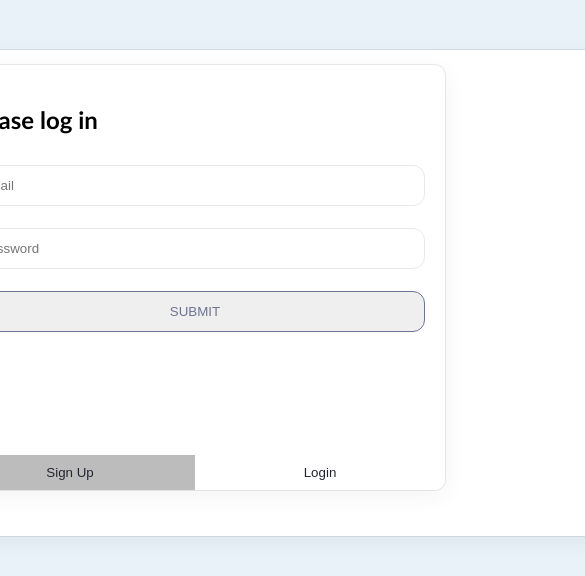
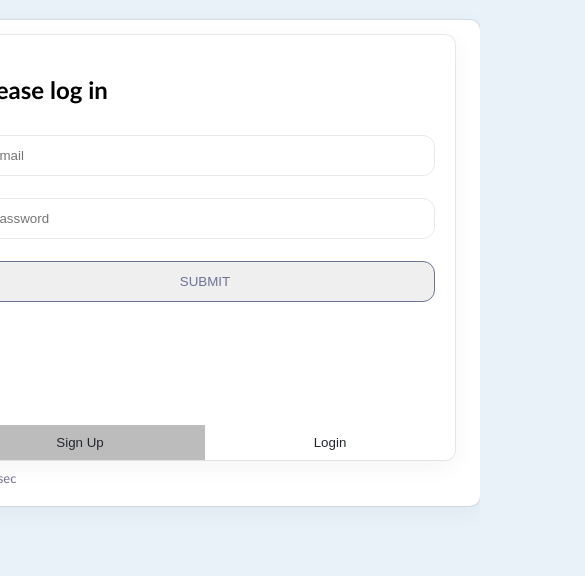
Before and after one commit to msdevsec/deployed-todoapp, a React (Create React App) app in the folder client/: page / in a window 390 px wide. Shown: the top 576 px of the page, 585 px wide, since content can reach past the window. Built offline with nearby package versions, Linux system fonts and the light colour scheme.

Commit message:
Update index.css

```diff
--- a/client/src/index.css
+++ b/client/src/index.css
@@ -234,3 +234,14 @@ input {
 .task-title {
   width: 300px;
 }
+
+@media only screen and (max-width: 600px) {
+  /* Styles for screens up to 600px wide (adjust as needed) */
+
+  .app {
+    width: 100%; /* Make it full width on small screens */
+    margin-top: 20px; /* Adjust margin for better spacing on small screens */
+  }
+
+  /* Add more responsive styles as needed for other elements */
+}
```
